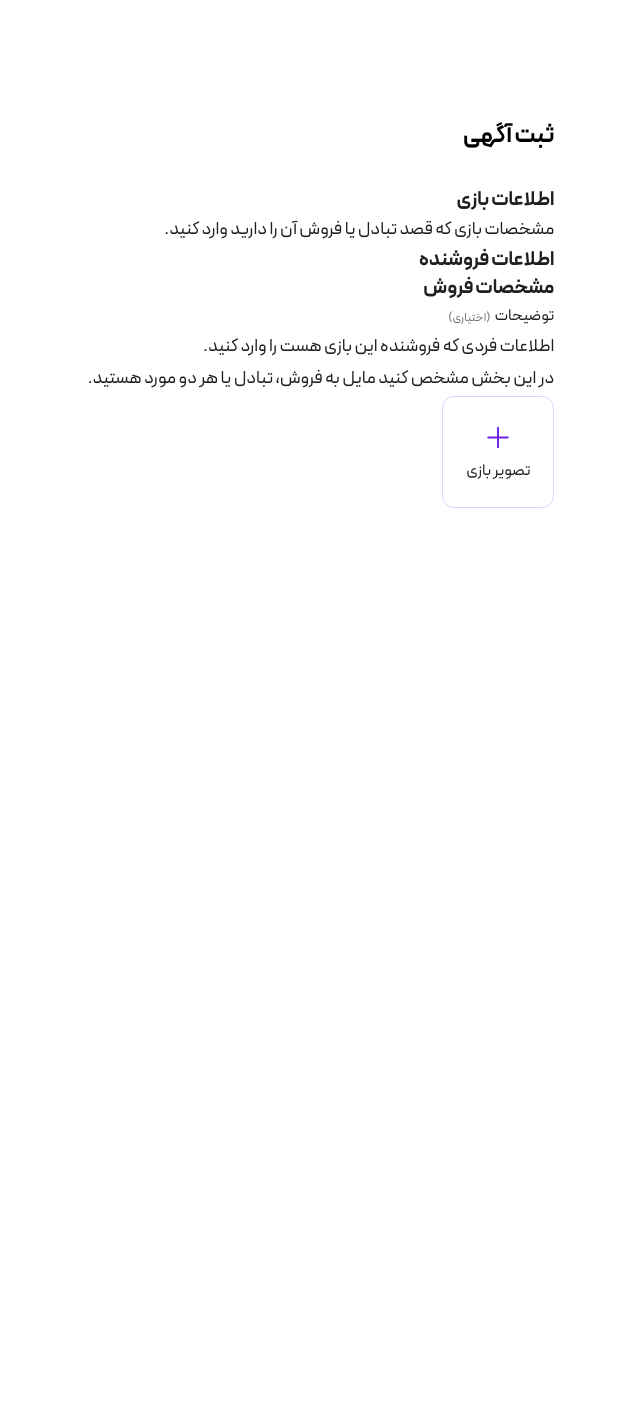
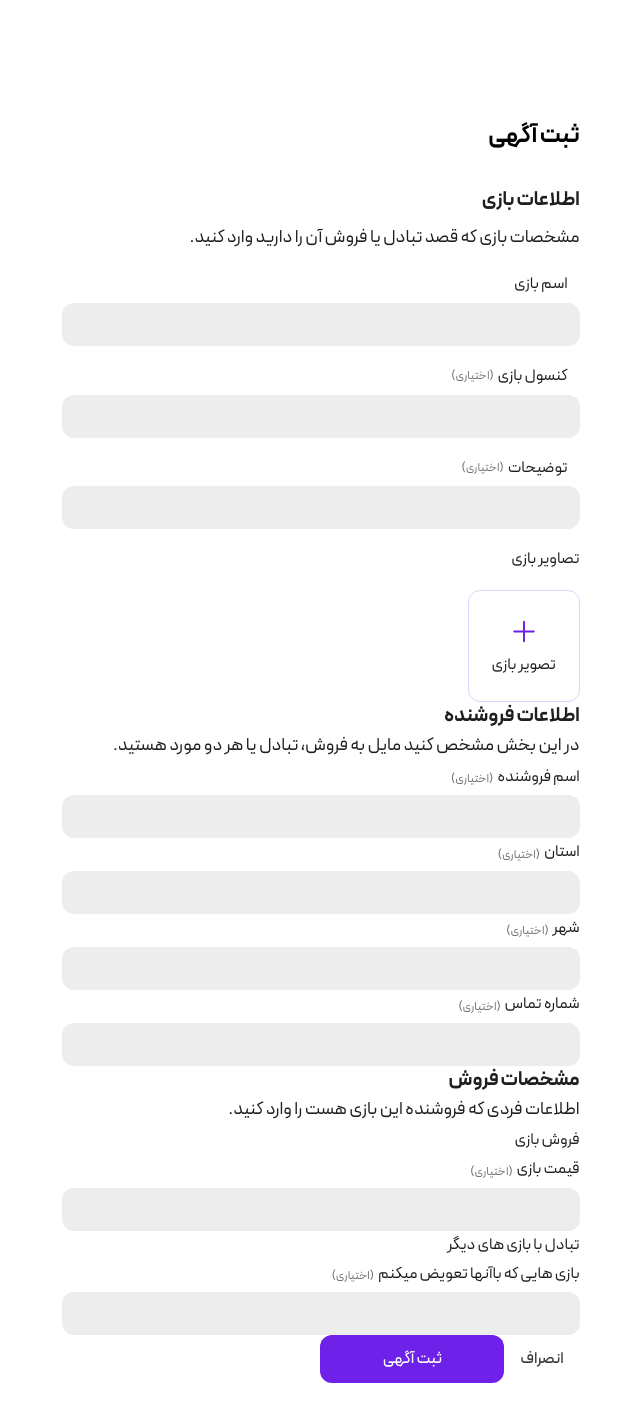
Before and after one commit to ZahraMoosavi77/Kooche, a Next.js app: page /new in a window 1280 px wide. Shown: the whole page, without its empty margins (319-959 px from the left). Before the commit the page ends 800 px from the top, so only its background shows below. Built offline with nearby package versions, Linux system fonts and the light colour scheme.

Commit message:
add components for inputs

```diff
--- a/app/globals.css
+++ b/app/globals.css
@@ -2,6 +2,11 @@
 @tailwind components;
 @tailwind utilities;
 
+@layer components{
+   .paddingright {
+    @apply pr-3
+   }
+}
 @font-face {
   font-family: PeydaRegular;
   src: url('../asset/font/PeydaWebFaNum-Regular.woff2');
--- a/app/new/page.jsx
+++ b/app/new/page.jsx
@@ -3,29 +3,63 @@ import Optional from '@/components/elements/Optional'
 import RegisterAd from '@/components/elements/RegisterAd'
 import TitleNewPage from '@/components/elements/TitleNewPage'
 import SubTitleNewPage from '@/components/elements/SubTitleNewPage'
-import { infoGame } from '@/constants/constantNewPage'
+import { REGISTERADVERTISE, infoGame } from '@/constants/constantNewPage'
 import { infoSale } from '@/constants/constantNewPage'
 import { infoSeller } from '@/constants/constantNewPage'
+import { CANCEL } from '@/constants/constantNewPage'
 import TextNewPage from '@/components/elements/TextNewPage'
-import AddImage from '@/components/elements/AddImage'
+
+import CheckBox from '@/components/elements/CheckBox'
+
+import CanccelButton from '@/components/elements/CancelButton'
+import RegisterAdButton from '@/components/elements/RegisterAdButton'
+import InfoGameSection from '@/components/elements/InfoGameSection'
+import TextFieldNewPage from '@/components/elements/TextFieldNewPage'
 export default function page() {
   return (
-    <div className='flex flex-col justify-center items-center mt-30'>
+    <div className='flex flex-col justify-center items-center mt-30 mb-10'>
       <div className='items-start'>
         <RegisterAd />
-        <TitleNewPage text={infoGame.INFOGAMETITLE} />
-        <SubTitleNewPage text={infoGame.INFOGAMESUBTITLE} />
+        <InfoGameSection/>
+
+        {/* <CheckBox checked={false} /> */}
         <TitleNewPage text={infoSeller.INFOSELLERTITLE} />
+        <SubTitleNewPage text={infoSale.INFOSALESUBTITLE} />
+        <TextFieldNewPage label={<div className='flex  items-center '>
+          <TextNewPage text={infoSeller.SELLERNAME} type={'textarea'} />
+          <Optional />
+
+        </div>} />
+        <TextFieldNewPage label={<div className='flex  items-center '>
+          <TextNewPage text={infoSeller.SELLERUNITED} type={'textarea'} />
+          <Optional />
+
+        </div>} />
+        <TextFieldNewPage label={<div className='flex  items-center '>
+          <TextNewPage text={infoSeller.SELLERCITY} type={'textarea'} />
+          <Optional />
+
+        </div>} />
+        <TextFieldNewPage label={<div className='flex  items-center '>
+          <TextNewPage text={infoSeller.SELLERPHONE} type={'textarea'} />
+          <Optional />
+
+        </div>} />
         <TitleNewPage text={infoSale.INFOSALETITLE} />
-        <div className='flex  items-center '>
-        <TextNewPage text={infoGame.GAMEDESCRIPTION}/>
-        <Optional />
+        <SubTitleNewPage text={infoSeller.INFOSELLERSUBTITLE} />
+        <TextNewPage text={infoSale.SALEGAME}/>
+        <TextFieldNewPage label={<div className='flex  items-center '>
+          <TextNewPage text={infoSale.PRICEGAME} type={'textarea'} />
+          <Optional />
+        </div>} />
 
-        </div>
-        <SubTitleNewPage text={infoSeller.INFOSELLERSUBTITLE} />
-        <SubTitleNewPage text={infoSale.INFOSALESUBTITLE} />
-
-       <AddImage/>
+        <TextNewPage text={infoSale.EXCHANGEGAME} />
+        <TextFieldNewPage label={<div className='flex  items-center '>
+          <TextNewPage text={infoSale.PREFEREDEXCHANGEGAME} type={'textarea'} />
+          <Optional />
+        </div>} />
+        <CanccelButton text={CANCEL}/>
+        <RegisterAdButton text={REGISTERADVERTISE}/>
 
       </div>
 
--- /dev/null
+++ b/components/elements/CancelButton.jsx
@@ -0,0 +1,7 @@
+import React from 'react'
+
+export default function CanccelButton({text}) {
+  return (
+    <button className='font-peyda-medium text-gray-800 leading-leading-3 rounded-xl px-4 py-2 hover:bg-gray-200 hover:text-gray-900'>{text}</button>
+  )
+}
--- a/components/elements/CheckBox.jsx
+++ b/components/elements/CheckBox.jsx
@@ -3,7 +3,7 @@ import Image from 'next/image'
 export default function CheckBox({ checked }) {
     return (
         <>
-            {checked ? <Image src={CheckBoxImage} /> : <div className='border-1 border-primary-100 rounded border-solid w-5 h-5'>   </div>}
+            {checked ? <Image src={CheckBoxImage} /> : <input type='checkbox' className='border-1 border-primary-100 rounded border-solid w-5 h-5'/>  }
 
         </>
 
--- /dev/null
+++ b/components/elements/InfoGameSection.jsx
@@ -0,0 +1,44 @@
+import AddImage from '@/components/elements/AddImage'
+import ShowImage from '@/components/elements/ShowImage'
+import TextFieldNewPage from '@/components/elements/TextFieldNewPage'
+import SubTitleNewPage from '@/components/elements/SubTitleNewPage'
+import { REGISTERADVERTISE, infoGame } from '@/constants/constantNewPage'
+import TitleNewPage from '@/components/elements/TitleNewPage'
+import Optional from '@/components/elements/Optional'
+import TextNewPage from '@/components/elements/TextNewPage'
+
+
+export default function InfoGameSection() {
+    return (
+        <div className=' flex flex-col gap-4'>
+            <div className=' flex flex-col gap-2'>
+                <TitleNewPage text={infoGame.INFOGAMETITLE} />
+                <SubTitleNewPage text={infoGame.INFOGAMESUBTITLE} />
+            </div>
+            <div>
+
+                <TextFieldNewPage  label={<TextNewPage specialClass={'pr-3'} text={infoGame.GAMENAME} />} />
+            </div>
+
+            <div>
+                <TextFieldNewPage label={<div className='flex  '>
+                    <TextNewPage specialClass={'pr-3'} text={infoGame.GAMECONSOLE} />
+                    <Optional />
+                </div>} />
+            </div>
+            <div>
+                <TextFieldNewPage label={<div className='flex  '>
+                    <TextNewPage specialClass={'pr-3'} text={infoGame.GAMEDESCRIPTION} type={'textarea'} />
+                    <Optional />
+                </div>} />
+
+            </div>
+
+
+
+
+            <TextNewPage text={infoGame.GAMEIMAGES} />
+            <AddImage />
+        </div>
+    )
+}
--- a/components/elements/Optional.jsx
+++ b/components/elements/Optional.jsx
@@ -3,6 +3,6 @@ import { OPTIONAL } from "@/constants/constantNewPage"
 
 export default function Optional() {
   return (
-    <div className="text-scales-caption text-gray-600 capitalize text-right font-peyda-regular pt-1 pr-1">{OPTIONAL}</div>
+    <div className="text-scales-caption text-gray-600 capitalize text-right font-peyda-regular pt-[5px] pr-1">{OPTIONAL}</div>
   )
 }
--- /dev/null
+++ b/components/elements/RegisterAdButton.jsx
@@ -0,0 +1,7 @@
+import React from 'react'
+
+export default function RegisterAdButton({text}) {
+  return (
+    <button className='font-peyda-medium text-white bg-primary leading-leading-3 rounded-xl px-4 py-2 w-[184px] h-12 hover:bg-primary-600'>{text}</button>
+  )
+}
--- /dev/null
+++ b/components/elements/TextFieldNewPage.jsx
@@ -0,0 +1,14 @@
+
+
+export default function TextField({ type,value,label,name }) {
+  return (
+    <>
+      <label>{label} </label>
+      <input type={type} value={value} name={name} className="bg-gray-200 rounded-xl px-3 py-[9.5px] w-full mt-1" />
+
+
+    </>
+
+
+  )
+}
--- a/components/elements/TextNewPage.jsx
+++ b/components/elements/TextNewPage.jsx
@@ -1,7 +1,7 @@
 import React from 'react'
 
-export default function TextNewPage({text}) {
+export default function TextNewPage({text,specialClass}) {
   return (
-    <div className='text-scales-default font-peyda-regular leading-leading-3 text-gray-900'>{text}</div>
+    <div  className={`text-scales-default font-peyda-regular leading-leading-3 text-gray-900 ${specialClass} ` }>{text}</div>
   )
 }
--- a/constants/constantNewPage.js
+++ b/constants/constantNewPage.js
@@ -15,6 +15,7 @@ export const infoSeller = {
   INFOSELLERTITLE: "اطلاعات فروشنده",
   INFOSELLERSUBTITLE: "اطلاعات فردی که فروشنده این بازی هست را وارد کنید.",
   SELLERNAME: "اسم  فروشنده",
+  SELLERUNITED:"استان",
   SELLERCITY: "شهر",
   SELLERPHONE: "شماره تماس",
 };
```
Also changed, not shown: 1 other file (tests, documents, lock files or other folders).
